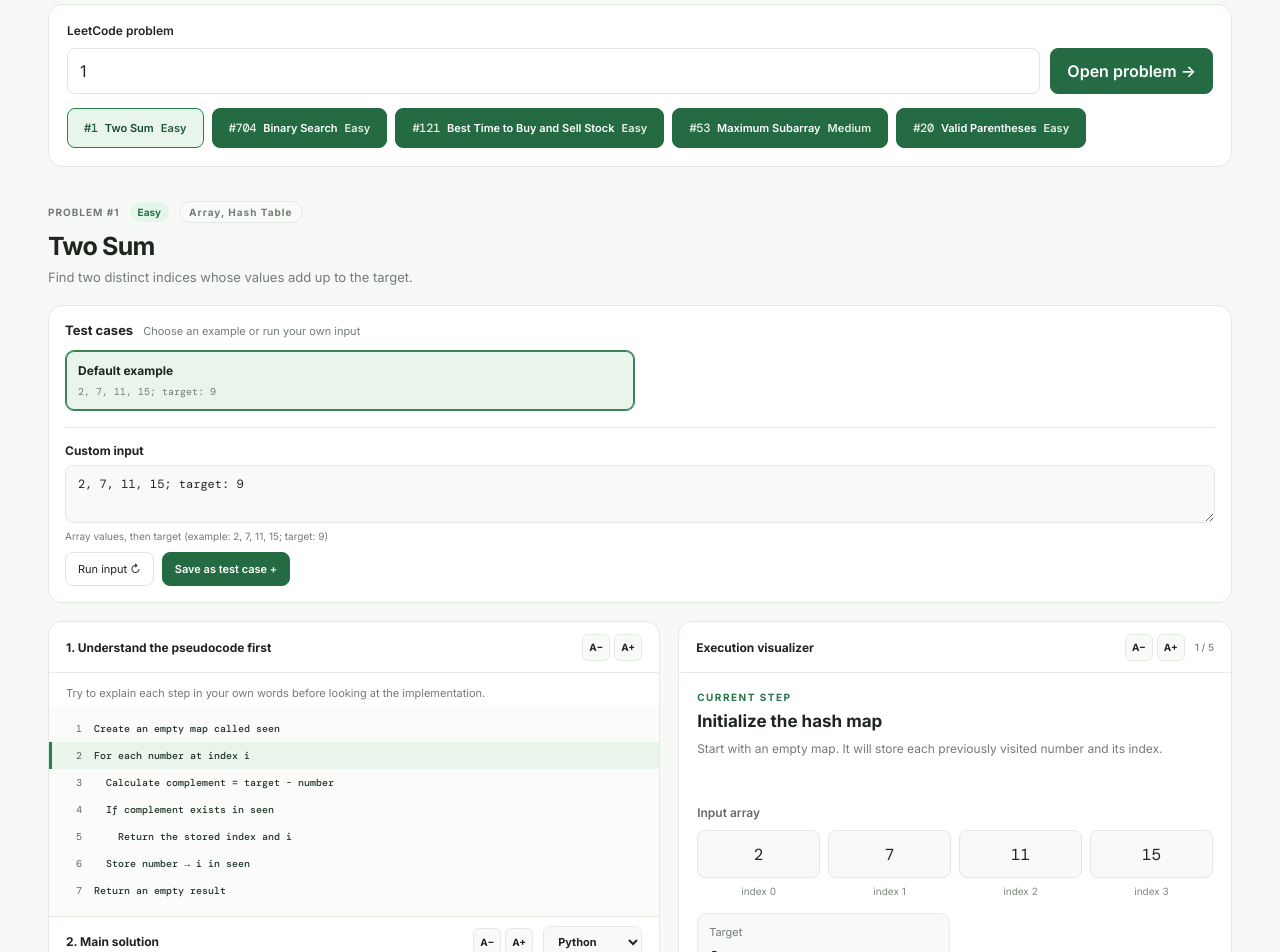
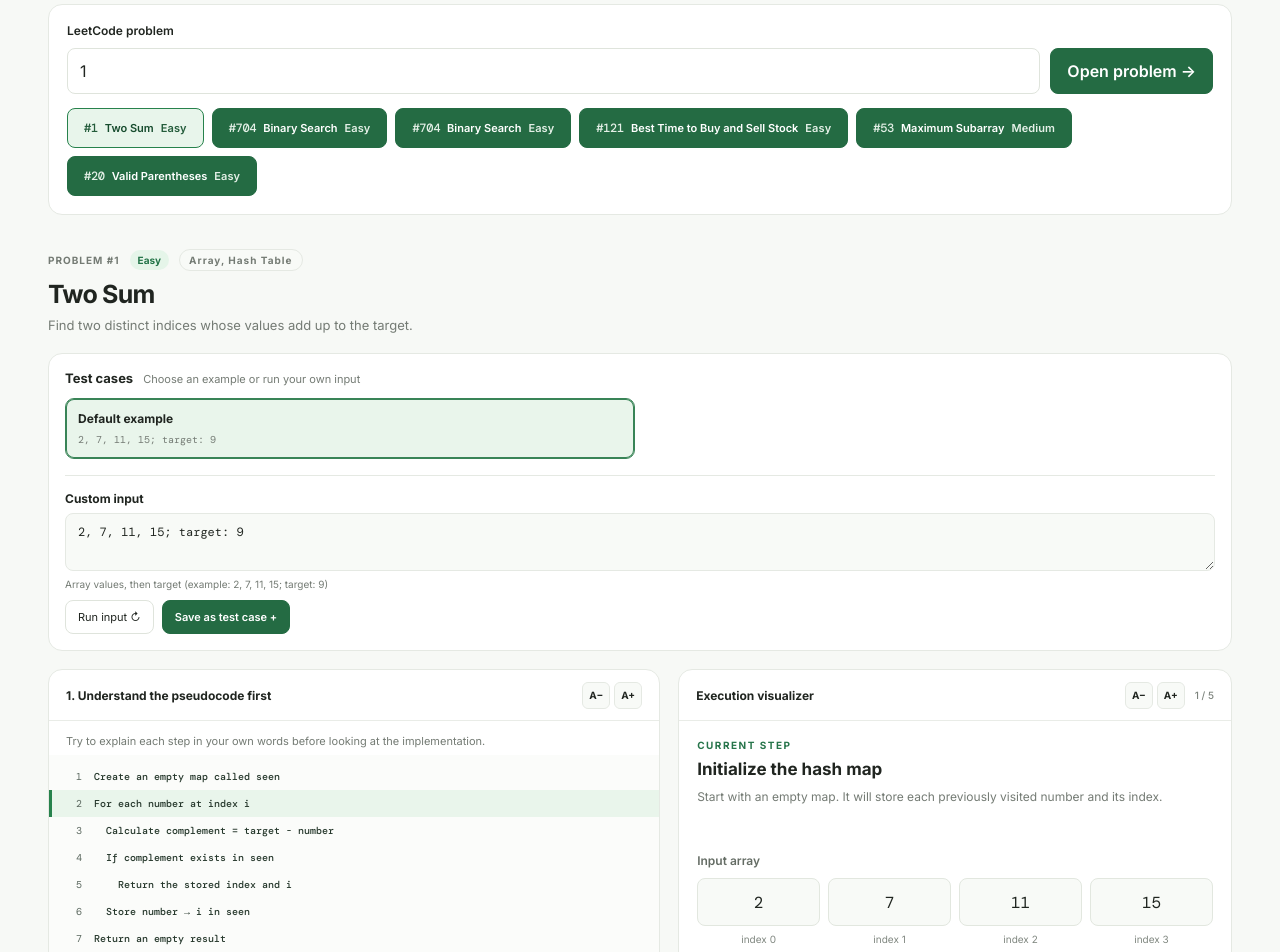
Before and after one commit to Mayuraa18/Stepwise, a React (Vite) app: page / in a window 1280 px wide. Shown: the part 260-1212 px from the top of the page. Built offline with nearby package versions, Linux system fonts and the light colour scheme.

Commit message:
refactor: add modular Binary Search problem

```diff
--- a/src/App.tsx
+++ b/src/App.tsx
@@ -3,6 +3,7 @@ import type { Language, VisualStep, Problem } from "./engine/types";
 import "./App.css";
 import { twoSumProblem } from "./problems/two-sum.ts";
 import { adaptProblem } from "./problems/adapt-problem.ts";
+import { binarySearchProblem } from "./problems/binary-search.ts";
 
 
 function step(
@@ -38,6 +39,7 @@ function parseNumbers(input: string): number[] {
 const problems: Problem[] = [
 
   adaptProblem(twoSumProblem),
+  adaptProblem(binarySearchProblem),
 
   {
 
--- a/src/problems/adapt-problem.ts
+++ b/src/problems/adapt-problem.ts
@@ -6,25 +6,22 @@ import type {
   VisualStep,
 } from "../engine/types.ts";
 
-type TwoSumInput = {
+type ArrayTargetInput = {
   nums: number[];
   target: number;
 };
 
-type TwoSumStateShape = {
+type AdaptableState = {
   nums: number[];
   target: number;
   currentIndex: number | null;
-  currentValue: number | null;
-  complement: number | null;
-  seen: Record<string, number>;
-  result: number[] | null;
+  result: unknown;
+  [key: string]: unknown;
 };
 
 function normalizeInput(rawInput: string): string {
   const input = rawInput.trim();
 
-  // Also accept the JSON format used by the new problem module.
   if (input.startsWith("{")) {
     return input;
   }
@@ -64,10 +61,11 @@ function normalizeInput(rawInput: string): string {
 }
 
 export function adaptProblem<
-  Input extends TwoSumInput,
-  State extends TwoSumStateShape,
+  Input extends ArrayTargetInput,
+  Output,
+  State extends AdaptableState,
 >(
-  definition: ProblemDefinition<Input, number[], State>
+  definition: ProblemDefinition<Input, Output, State>
 ): Problem {
   function parse(rawInput: string): ParsedProblemInput {
     const input = definition.parseInput(normalizeInput(rawInput));
@@ -84,31 +82,44 @@ export function adaptProblem<
 
     return definition.createSteps(input).map((executionStep) => {
       const state = executionStep.state;
+      const variables: { label: string; value: string }[] = [];
+      const memory: { label: string; value: string }[] = [];
 
-      const variables: { label: string; value: string }[] = [
-        { label: "Target", value: String(state.target) },
-      ];
+      for (const [key, value] of Object.entries(state)) {
+        if (
+          key === "nums" ||
+          key === "result" ||
+          key === "seen"
+        ) {
+          continue;
+        }
 
-      if (state.currentIndex !== null) {
-        variables.push({
-          label: "Current index",
-          value: String(state.currentIndex),
-        });
+        if (
+          typeof value === "string" ||
+          typeof value === "number" ||
+          typeof value === "boolean" ||
+          value === null
+        ) {
+          variables.push({
+            label: key,
+            value: value === null ? "null" : String(value),
+          });
+        }
       }
 
-      if (state.currentValue !== null) {
-        variables.push({
-          label: "Current value",
-          value: String(state.currentValue),
-        });
+      if (
+        typeof state.seen === "object" &&
+        state.seen !== null
+      ) {
+        for (const [key, value] of Object.entries(state.seen)) {
+          memory.push({
+            label: key,
+            value: String(value),
+          });
+        }
       }
 
-      if (state.complement !== null) {
-        variables.push({
-          label: "Complement",
-          value: String(state.complement),
-        });
-      }
+      const result = state.result;
 
       return {
         title: executionStep.title,
@@ -118,14 +129,18 @@ export function adaptProblem<
         currentIndex: state.currentIndex,
         array: [...state.nums],
         variables,
-        memory: Object.entries(state.seen).map(([number, index]) => ({
-          label: number,
-          value: String(index),
-        })),
+        memory,
         result:
-          state.result === null
+          result === null || result === undefined
             ? null
-            : JSON.stringify(state.result),
+            : typeof result === "string"
+              ? result
+              : JSON.stringify(result),
+        ...(Array.isArray(state.nums) &&
+        typeof state.left === "number" &&
+        typeof state.right === "number"
+          ? { activeRange: [state.left, state.right] as [number, number] }
+          : {}),
       };
     });
   }
@@ -136,9 +151,12 @@ export function adaptProblem<
     difficulty: definition.difficulty,
     category: definition.tags.join(", "),
     description: definition.description,
-    inputHint:
-      "Array values, then target (example: 2, 7, 11, 15; target: 9)",
-    defaultInput: "2, 7, 11, 15; target: 9",
+    inputHint: definition.leetcodeNumber === 704
+      ? "Sorted array, then target (example: -1, 0, 3, 5, 9, 12; target: 9)"
+      : "Array values, then target (example: 2, 7, 11, 15; target: 9)",
+    defaultInput: definition.leetcodeNumber === 704
+      ? "-1, 0, 3, 5, 9, 12; target: 9"
+      : "2, 7, 11, 15; target: 9",
     languages: definition.solutions,
     pseudocode: definition.pseudocode,
     parse,
@@ -147,9 +165,11 @@ export function adaptProblem<
     space: definition.complexity.space,
     timeWhy: definition.complexity.timeExplanation,
     spaceWhy: definition.complexity.spaceExplanation,
-    bestCase: "O(1) when a matching pair is found early.",
+    bestCase: definition.leetcodeNumber === 704
+      ? "O(1) when the target is at the middle index."
+      : "O(n) in the worst case for a hash-map search.",
     averageCase: definition.complexity.time,
-    worstCase: "O(n) when the array must be scanned.",
+    worstCase: definition.complexity.time,
     memoryNote: definition.complexity.spaceExplanation,
   };
 }
--- /dev/null
+++ b/src/problems/binary-search.ts
@@ -0,0 +1,265 @@
+
+import type {
+  ExecutionStep,
+  ProblemDefinition,
+} from "../engine/types.ts";
+
+type BinarySearchInput = {
+  nums: number[];
+  target: number;
+};
+
+type BinarySearchState = {
+  nums: number[];
+  target: number;
+  left: number;
+  mid: number | null;
+  right: number;
+  currentIndex: number | null;
+  result: number | null;
+};
+
+function parseInput(rawInput: string): BinarySearchInput {
+  const parsed: unknown = JSON.parse(rawInput);
+
+  if (typeof parsed !== "object" || parsed === null ||
+      !("nums" in parsed) || !("target" in parsed)) {
+    throw new Error(
+      'Input must look like {"nums":[-1,0,3,5,9,12],"target":9}.'
+    );
+  }
+
+  const input = parsed as { nums: unknown; target: unknown };
+
+  if (
+    !Array.isArray(input.nums) ||
+    !input.nums.every(
+      (value) => typeof value === "number" && Number.isFinite(value)
+    ) ||
+    typeof input.target !== "number" ||
+    !Number.isFinite(input.target)
+  ) {
+    throw new Error("nums must contain finite numbers and target must be a finite number.");
+  }
+
+  const nums = [...input.nums] as number[];
+
+  if (nums.some((value, i) => i > 0 && nums[i - 1] > value)) {
+    throw new Error("Binary Search needs a sorted array.");
+  }
+
+  return { nums, target: input.target };
+}
+
+function solve({ nums, target }: BinarySearchInput): number {
+  let left = 0;
+  let right = nums.length - 1;
+
+  while (left <= right) {
+    const mid = Math.floor((left + right) / 2);
+
+    if (nums[mid] === target) return mid;
+
+    if (nums[mid] < target) {
+      left = mid + 1;
+    } else {
+      right = mid - 1;
+    }
+  }
+
+  return -1;
+}
+
+function createSteps({
+  nums,
+  target,
+}: BinarySearchInput): ExecutionStep<BinarySearchState>[] {
+  const steps: ExecutionStep<BinarySearchState>[] = [];
+  let left = 0;
+  let right = nums.length - 1;
+
+  const snapshot = (
+    mid: number | null,
+    currentIndex: number | null,
+    result: number | null,
+  ): BinarySearchState => ({
+    nums: [...nums],
+    target,
+    left,
+    mid,
+    right,
+    currentIndex,
+    result,
+  });
+
+  steps.push({
+    id: "initialize",
+    codeLine: 2,
+    pseudocodeLine: 1,
+    title: "Set search boundaries",
+    explanation:
+      "Start with the entire sorted array. Left is the first index and right is the last.",
+    state: snapshot(null, null, null),
+  });
+
+  while (left <= right) {
+    const mid = Math.floor((left + right) / 2);
+    const value = nums[mid];
+
+    steps.push({
+      id: `check-${mid}-${left}-${right}`,
+      codeLine: 4,
+      pseudocodeLine: 3,
+      title: `Check middle index ${mid}`,
+      explanation:
+        `Calculate mid = floor((${left} + ${right}) / 2) = ${mid}. ` +
+        `The value at this index is ${value}; compare it with ${target}.`,
+      state: snapshot(mid, mid, null),
+    });
+
+    if (value === target) {
+      steps.push({
+        id: "found",
+        codeLine: 5,
+        pseudocodeLine: 4,
+        title: "Target found!",
+        explanation:
+          `${value} equals the target ${target}. Return index ${mid}.`,
+        state: snapshot(mid, mid, mid),
+      });
+
+      return steps;
+    }
+
+    if (value < target) {
+      steps.push({
+        id: `discard-left-${mid}`,
+        codeLine: 6,
+        pseudocodeLine: 5,
+        title: "Search the right half",
+        explanation:
+          `${value} is smaller than ${target}. Because the array is sorted, ` +
+          "the middle value and everything to its left can be discarded.",
+        state: snapshot(mid, mid, null),
+      });
+
+      left = mid + 1;
+    } else {
+      steps.push({
+        id: `discard-right-${mid}`,
+        codeLine: 7,
+        pseudocodeLine: 6,
+        title: "Search the left half",
+        explanation:
+          `${value} is larger than ${target}. Because the array is sorted, ` +
+          "the middle value and everything to its right can be discarded.",
+        state: snapshot(mid, mid, null),
+      });
+
+      right = mid - 1;
+    }
+  }
+
+  steps.push({
+    id: "not-found",
+    codeLine: 9,
+    pseudocodeLine: 7,
+    title: "Target not found",
+    explanation:
+      "The search range is empty (left is greater than right). Return -1.",
+    state: snapshot(null, null, -1),
+  });
+
+  return steps;
+}
+
+export const binarySearchProblem: ProblemDefinition<
+  BinarySearchInput,
+  number,
+  BinarySearchState
+> = {
+  id: "binary-search",
+  leetcodeNumber: 704,
+  title: "Binary Search",
+  difficulty: "Easy",
+  description:
+    "Find a target in a sorted array by repeatedly halving the search range.",
+  examples: [
+    {
+      input: "nums = [-1, 0, 3, 5, 9, 12], target = 9",
+      output: "4",
+      explanation: "The target 9 is at index 4.",
+    },
+    {
+      input: "nums = [-1, 0, 3, 5, 9, 12], target = 2",
+      output: "-1",
+      explanation: "The target 2 does not exist in the array.",
+    },
+  ],
+  constraints: [
+    "1 <= nums.length <= 10^4",
+    "nums is sorted in ascending order.",
+    "All array values are distinct.",
+    "-10^4 <= target <= 10^4",
+  ],
+  tags: ["Array", "Binary Search"],
+  pseudocode: [
+    "Set left to the first index and right to the last",
+    "While left is not greater than right",
+    "  Calculate the middle index",
+    "  If the middle value equals target, return mid",
+    "  If the middle value is smaller, search right half",
+    "  Otherwise, search left half",
+    "Return -1 when the range is empty",
+  ],
+  solutions: {
+    Python: [
+      "def search(nums, target):",
+      "    left, right = 0, len(nums) - 1",
+      "    while left <= right:",
+      "        mid = (left + right) // 2",
+      "        if nums[mid] == target:",
+      "            return mid",
+      "        if nums[mid] < target:",
+      "            left = mid + 1",
+      "        else:",
+      "            right = mid - 1",
+      "    return -1",
+    ],
+    "C++": [
+      "int search(vector<int>& nums, int target) {",
+      "    int left = 0, right = nums.size() - 1;",
+      "    while (left <= right) {",
+      "        int mid = left + (right - left) / 2;",
+      "        if (nums[mid] == target) return mid;",
+      "        if (nums[mid] < target) left = mid + 1;",
+      "        else right = mid - 1;",
+      "    }",
+      "    return -1;",
+      "}",
+    ],
+    Java: [
+      "int search(int[] nums, int target) {",
+      "    int left = 0, right = nums.length - 1;",
+      "    while (left <= right) {",
+      "        int mid = left + (right - left) / 2;",
+      "        if (nums[mid] == target) return mid;",
+      "        if (nums[mid] < target) left = mid + 1;",
+      "        else right = mid - 1;",
+      "    }",
+      "    return -1;",
+      "}",
+    ],
+  },
+  complexity: {
+    time: "O(log n)",
+    timeExplanation:
+      "Each iteration discards approximately half the remaining search range, so the number of comparisons grows logarithmically.",
+    space: "O(1)",
+    spaceExplanation:
+      "The iterative algorithm uses only a fixed number of variables: left, right, and mid.",
+  },
+  parseInput,
+  solve,
+  createSteps,
+};
```
